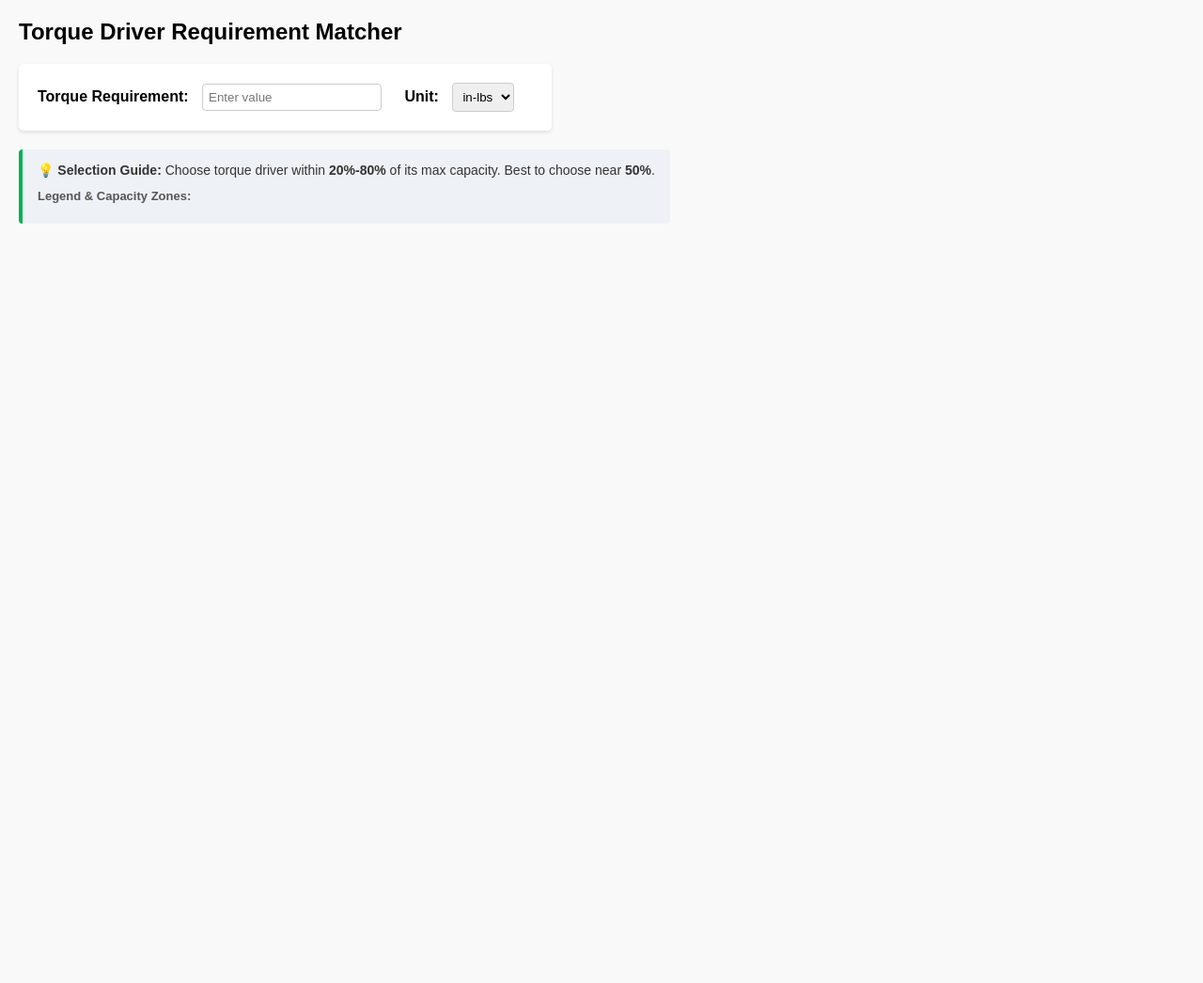
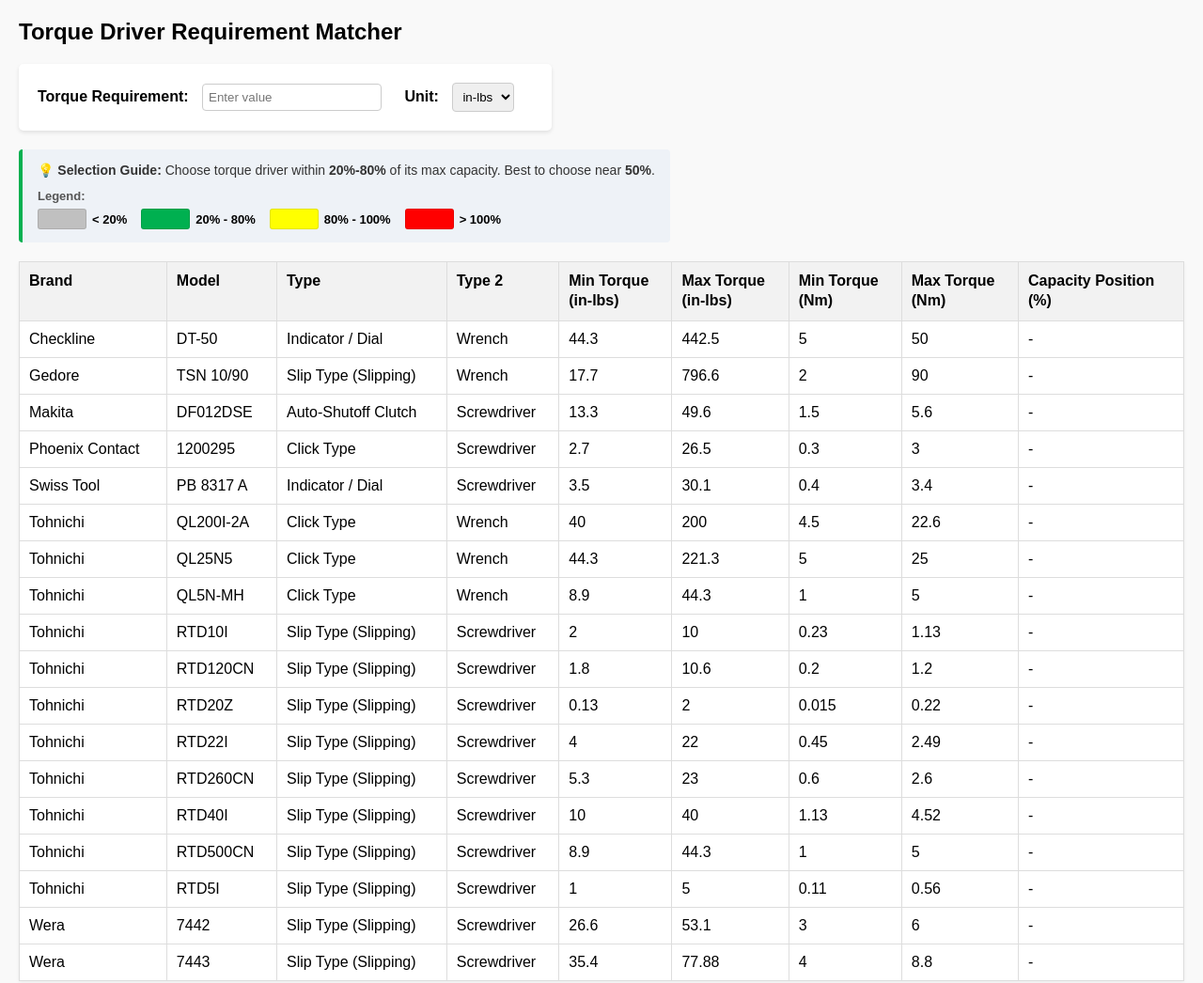
Before and after one commit to mohdkhairimahadi-ops/torque-selector, a plain HTML site: page index.html in a window 1280 px wide. Shown: the whole page at 94% size. Before the commit the page ends 800 px from the top, so only its background shows below. Drawn offline with Linux system fonts and the light colour scheme.

Commit message:
Refactor HTML structure and styles for clarity

```diff
--- a/index.html
+++ b/index.html
@@ -31,27 +31,25 @@
             font-size: 13px;
             font-weight: bold;
             color: #555;
-            margin-bottom: 8px;
+            margin-bottom: 6px;
         }
         .legend-flex {
             display: flex;
-            flex-direction: column;
-            gap: 8px;
+            gap: 15px;
+            flex-wrap: wrap;
         }
         .legend-item {
             display: flex;
             align-items: center;
             font-size: 13px;
-            color: #333;
+            font-weight: bold;
         }
-        .legend-circle {
-            width: 14px;
-            height: 14px;
-            margin-right: 8px;
-            border-radius: 50%;
-            display: inline-block;
-            border: 1px solid rgba(0,0,0,0.15);
-            flex-shrink: 0;
+        .legend-box {
+            width: 50px;
+            height: 20px;
+            margin-right: 6px;
+            border-radius: 3px;
+            border: 1px solid rgba(0,0,0,0.1);
         }
 
         /* Table Styling */
@@ -88,4 +86,119 @@
     <div class="guide-container">
         <p class="remark-text">💡 <strong>Selection Guide:</strong> Choose torque driver within <strong>20%-80%</strong> of its max capacity. Best to choose near <strong>50%</strong>.</p>
 
-        <div class="legend-title">Legend & Capacity Zones:</div>
+        <div class="legend-title">Legend:</div>
+        <div class="legend-flex">
+            <div class="legend-item">
+                <div class="legend-box status-grey"></div>
+                <span>&lt; 20%</span>
+            </div>
+            <div class="legend-item">
+                <div class="legend-box status-green"></div>
+                <span>20% - 80%</span>
+            </div>
+            <div class="legend-item">
+                <div class="legend-box status-yellow"></div>
+                <span>80% - 100%</span>
+            </div>
+            <div class="legend-item">
+                <div class="legend-box status-red"></div>
+                <span>&gt; 100%</span>
+            </div>
+        </div>
+    </div>
+
+    <table id="driverTable">
+        <thead>
+            <tr>
+                <th>Brand</th>
+                <th>Model</th>
+                <th>Type</th>
+                <th>Type 2</th>
+                <th>Min Torque<br>(in-lbs)</th>
+                <th>Max Torque<br>(in-lbs)</th>
+                <th>Min Torque<br>(Nm)</th>
+                <th>Max Torque<br>(Nm)</th>
+                <th>Capacity Position<br>(%)</th>
+            </tr>
+        </thead>
+        <tbody>
+            </tbody>
+    </table>
+
+    <script>
+        let driversData = [];
+
+        // Fetch driver list with cache-busting timestamp
+        fetch('drivers.json?v=' + new Date().getTime())
+            .then(response => response.json())
+            .then(data => {
+                driversData = data;
+                renderTable();
+            })
+            .catch(error => console.error("Error loading drivers data:", error));
+
+        const torqueInput = document.getElementById('torqueInput');
+        const unitInput = document.getElementById('unitInput');
+
+        [torqueInput, unitInput].forEach(element => {
+            element.addEventListener('input', renderTable);
+        });
+
+        function renderTable() {
+            const tbody = document.querySelector('#driverTable tbody');
+            tbody.innerHTML = '';
+
+            const targetVal = parseFloat(torqueInput.value);
+            const targetUnit = unitInput.value;
+
+            driversData.forEach(driver => {
+                let targetInLbs = 0;
+
+                if (!isNaN(targetVal)) {
+                    if (targetUnit === 'in-lbs') {
+                        targetInLbs = targetVal;
+                    } else {
+                        targetInLbs = targetVal * 8.85074579;
+                    }
+                }
+
+                let capacityPct = 0;
+                let cellText = "-";
+                let statusClass = "";
+
+                if (!isNaN(targetVal) && targetVal > 0) {
+                    const max = driver.max_in_lbs;
+
+                    capacityPct = ((targetInLbs / max) * 100);
+                    cellText = capacityPct.toFixed(1) + "%";
+
+                    // Excel conditional formatting logic matching configurations
+                    if (capacityPct <= 19.999) {
+                        statusClass = "status-grey";
+                    } else if (capacityPct > 100) {
+                        statusClass = "status-red";
+                    } else if (capacityPct >= 80 && capacityPct <= 100) {
+                        statusClass = "status-yellow";
+                    } else if (capacityPct >= 20 && capacityPct < 80) {
+                        statusClass = "status-green";
+                    }
+                }
+
+                const row = `<tr>
+                    <td>${driver.brand}</td>
+                    <td>${driver.model}</td>
+                    <td>${driver.type || '-'}</td>
+                    <td>${driver.type_2 || '-'}</td>
+                    <td>${driver.min_in_lbs}</td>
+                    <td>${driver.max_in_lbs}</td>
+                    <td>${driver.min_nm}</td>
+                    <td>${driver.max_nm}</td>
+                    <td class="${statusClass}">${cellText}</td>
+                </tr>`;
+
+                tbody.innerHTML += row;
+            });
+        }
+    </script>
+</body>
+</html>
```
